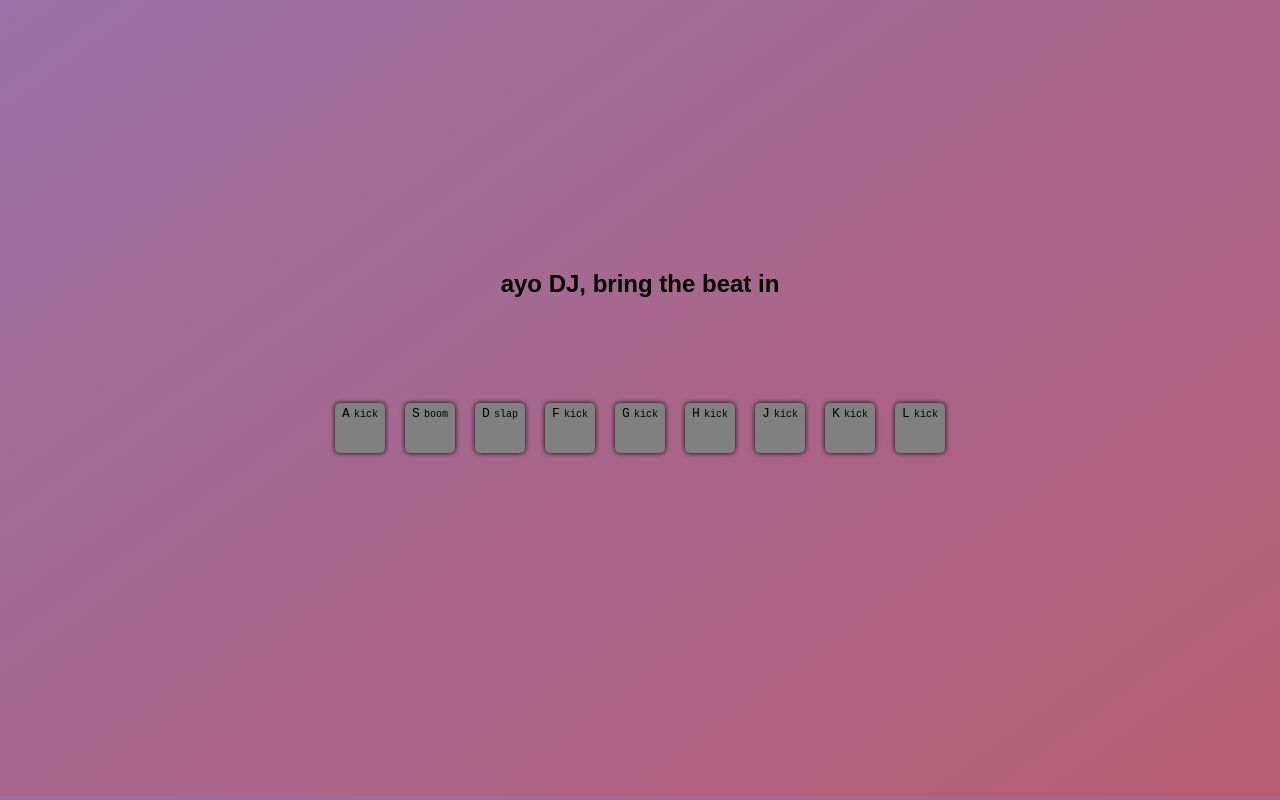
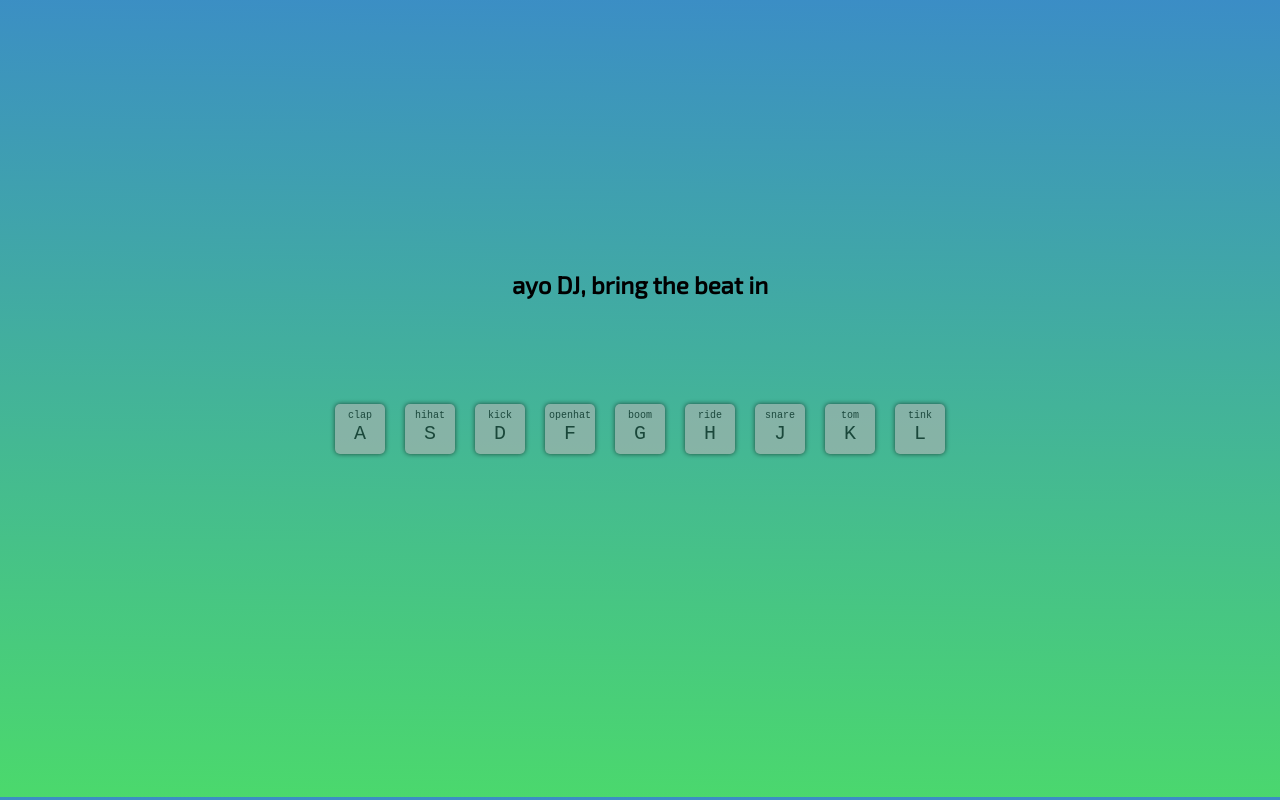
Before and after one commit to aplennie/JS30, a plain HTML site: page Day1/index.html in a window 1280 px wide. Drawn offline with Linux system fonts and the light colour scheme.

Commit message:
updated style

```diff
--- a/Day1/index.html
+++ b/Day1/index.html
@@ -4,46 +4,47 @@
     <meta charset="utf-8">
     <title>boom boom slap</title>
     <link rel="stylesheet" href="style.css">
+    <link href="https://fonts.googleapis.com/css?family=Exo+2" rel="stylesheet">
   </head>
   <body>
     <div class="center-content">
       <h2>ayo DJ, bring the beat in</h2>
       <div class="keys-container">
         <div data-key="65" class="key">
+          <span class="label">clap</span>
           <kbd>A</kbd>
-          <span class="label">kick</span>
         </div>
         <div data-key="83" class="key">
+          <span class="label">hihat</span>
           <kbd>S</kbd>
-          <span class="label">boom</span>
         </div>
         <div data-key="68" class="key">
+          <span class="label">kick</span>
           <kbd>D</kbd>
-          <span class="label">slap</span>
         </div>
         <div data-key="70" class="key">
+          <span class="label">openhat</span>
           <kbd>F</kbd>
-          <span class="label">kick</span>
         </div>
         <div data-key="71" class="key">
+          <span class="label">boom</span>
           <kbd>G</kbd>
-          <span class="label">kick</span>
         </div>
         <div data-key="72" class="key">
+          <span class="label">ride</span>
           <kbd>H</kbd>
-          <span class="label">kick</span>
         </div>
         <div data-key="74" class="key">
+          <span class="label">snare</span>
           <kbd>J</kbd>
-          <span class="label">kick</span>
         </div>
         <div data-key="75" class="key">
+          <span class="label">tom</span>
           <kbd>K</kbd>
-          <span class="label">kick</span>
         </div>
         <div data-key="76" class="key">
+          <span class="label">tink</span>
           <kbd>L</kbd>
-          <span class="label">kick</span>
         </div>
       </div>
 
--- a/Day1/style.css
+++ b/Day1/style.css
@@ -2,11 +2,16 @@ h2 {
   text-align: center;
   position: relative;
   top: 250px;
-  font-family: sans-serif;
+  font-family: 'Exo 2', sans-serif;
 }
 
 body {
-  background-image: linear-gradient(144deg, #9971a6, #b85c72);
+  background-image: linear-gradient(181deg, #3b8dc6, #4bd96c);
+}
+
+kbd {
+  display: block;
+  font-size: 20px;
 }
 
 
@@ -21,7 +26,8 @@ body {
 .key {
   height: 50px;
   width: 50px;
-  background-color: gray;
+  background-color: #b2b2b2;
+  opacity: 0.6;
   margin-left: 10px;
   margin-right: 10px;
   border-radius: 5px;
@@ -36,9 +42,11 @@ body {
 .press {
   transform: scale(1.1);
   box-shadow: 0 0 10px #ffffff;
+  opacity: 1;
 }
 
 .label {
   font-size: 10px;
   font-family: monospace;
+
 }
```
